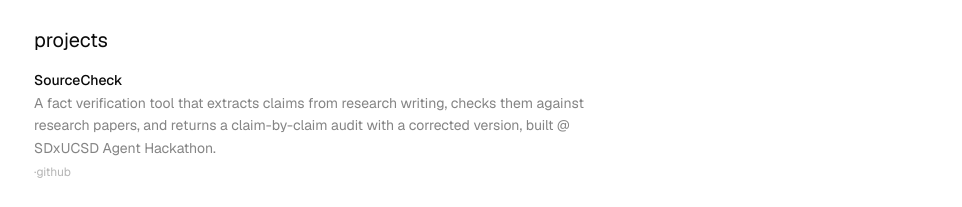
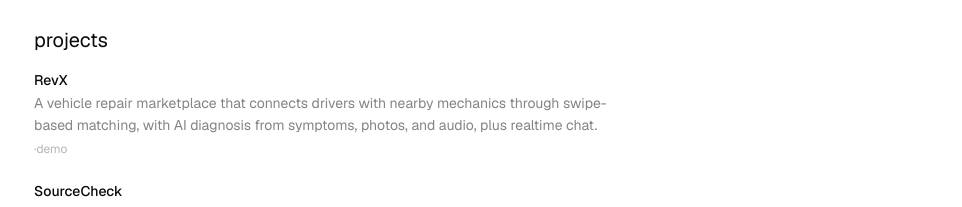
Before and after one commit to Eliot-2006/portfolio-v1, a Next.js app: page / in a window 1280 px wide. Shown: the part 576-783 px from the top of the page, without its empty margins (318-1280 px from the left). Built offline with nearby package versions, Linux system fonts and the light colour scheme.

Commit message:
add project

```diff
--- a/components/portfolio-section.tsx
+++ b/components/portfolio-section.tsx
@@ -18,6 +18,12 @@ const experience = [
 ]
 
 const projects = [
+  {
+    title: "RevX",
+    description:
+      "A vehicle repair marketplace that connects drivers with nearby mechanics through swipe-based matching, with AI diagnosis from symptoms, photos, and audio, plus realtime chat.",
+    links: [{ label: "demo", href: "https://rev-x-dev-build.vercel.app/" }],
+  },
   {
     title: "SourceCheck",
     description:
```
